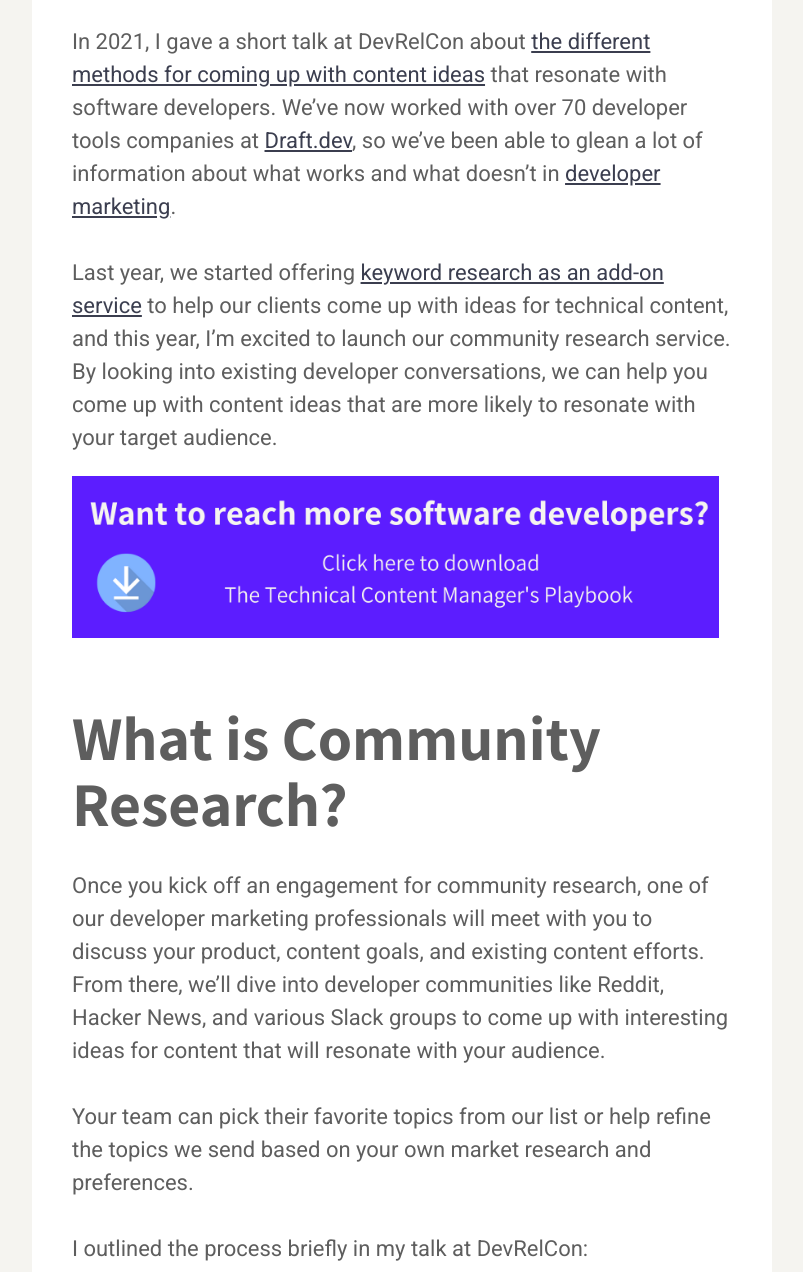
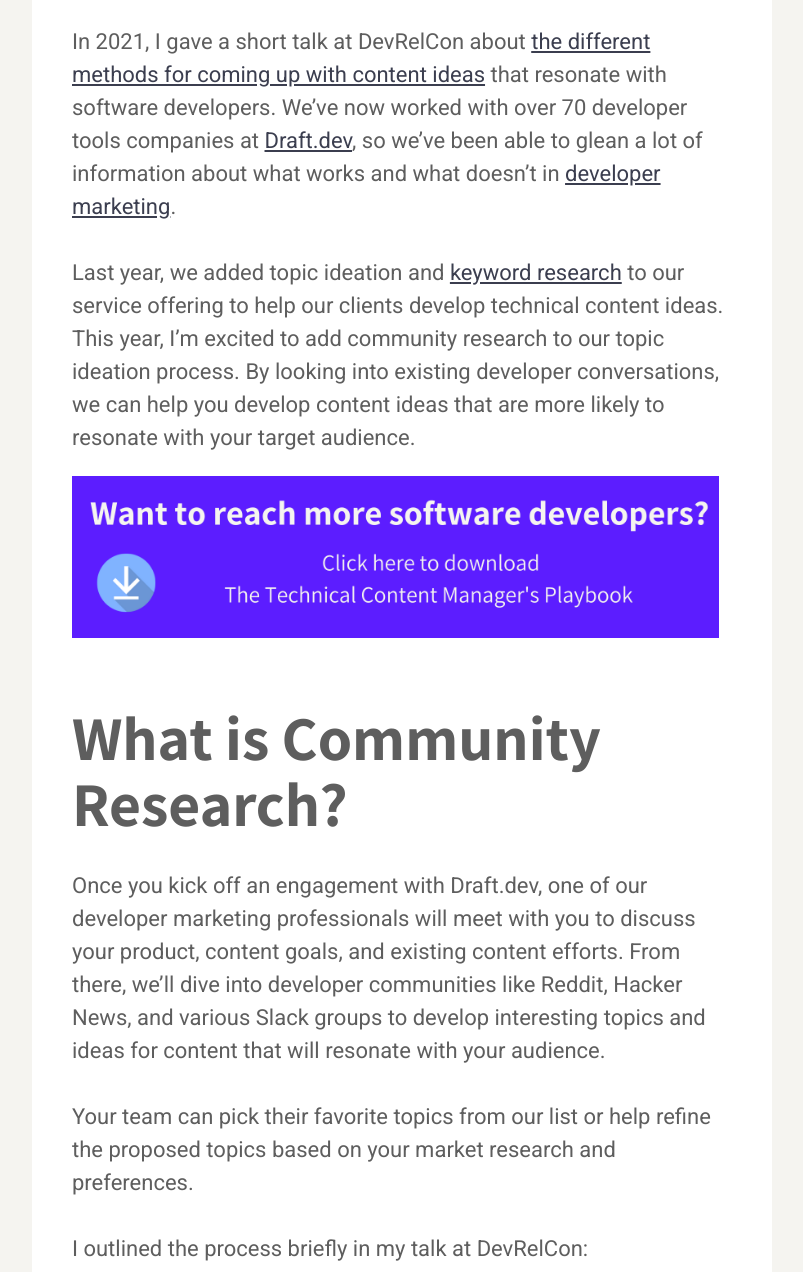
Before and after one commit to karllhughes/learn, a Jekyll site: the page built from _posts/2022-01-23-community-research.md, in a window 1280 px wide and 1400 px high, scrolled down 893 px, cut to the strip 0-1272 px from the top of the window. Shown: the whole strip, without its empty margins (238-1041 px from the left). Built offline with Jekyll 4.4.1, drawn with Linux system fonts in a browser that asks for light colours; a script that is not in the unit is left out; some of the changed text lies outside the part shown.

Commit message:
Update Posts “2022-01-23-community-research”

```diff
--- a/_posts/2022-01-23-community-research.md
+++ b/_posts/2022-01-23-community-research.md
@@ -1,7 +1,8 @@
 ---
 layout: post
 title: Community Research for Technical Content
-description: Coming up with ideas that will resonate with software developers can be tough. Our community research offering makes it easy though.
+description: Coming up with ideas that will resonate with software developers
+  can be tough. Our community research offering makes it easy though.
 categories: processes
 cta: Call
 author: karl
@@ -11,15 +12,15 @@
 
 In 2021, I gave a short talk at DevRelCon about [the different methods for coming up with content ideas](https://www.youtube.com/watch?v=NZ7Y_2eH2Io) that resonate with software developers. We've now worked with over 70 developer tools companies at [Draft.dev](https://draft.dev), so we've been able to glean a lot of information about what works and what doesn't in [developer marketing](https://draft.dev/learn/developer-marketing).
 
-Last year, we started offering [keyword research as an add-on service](https://draft.dev/learn/topic-clusters) to help our clients come up with ideas for technical content, and this year, I'm excited to launch our community research service. By looking into existing developer conversations, we can help you come up with content ideas that are more likely to resonate with your target audience.
+Last year, we added topic ideation and [keyword research](https://draft.dev/learn/topic-clusters) to our service offering to help our clients develop technical content ideas. This year, I’m excited to add community research to our topic ideation process. By looking into existing developer conversations, we can help you develop content ideas that are more likely to resonate with your target audience.
 
 <!-- signup -->
 
 ## What is Community Research?
 
-Once you kick off an engagement for community research, one of our developer marketing professionals will meet with you to discuss your product, content goals, and existing content efforts. From there, we'll dive into developer communities like Reddit, Hacker News, and various Slack groups to come up with interesting ideas for content that will resonate with your audience.
+Once you kick off an engagement with Draft.dev, one of our developer marketing professionals will meet with you to discuss your product, content goals, and existing content efforts. From there, we’ll dive into developer communities like Reddit, Hacker News, and various Slack groups to develop interesting topics and ideas for content that will resonate with your audience.
 
-Your team can pick their favorite topics from our list or help refine the topics we send based on your own market research and preferences.
+Your team can pick their favorite topics from our list or help refine the proposed topics based on your market research and preferences.
 
 I outlined the process briefly in my talk at DevRelCon:
 
@@ -29,6 +30,6 @@
 
 ## Next Steps
 
-While we don't offer end-to-end content marketing strategy, we are happy to help you come up with topics that will resonate with software developers. Keyword or community research can help you fill your blog's backlog with great ideas for either your team or ours to write about.
+Draft.dev's topic ideation process utilizing keyword and community research provides a strong foundation of great ideas for our subject matter experts to create content that will resonate with software developers.
 
-To discuss our packages and pricing, please [book a call with us here](/call).
+To discuss our service offering and pricing, please [book a call with us here](/call).
```
